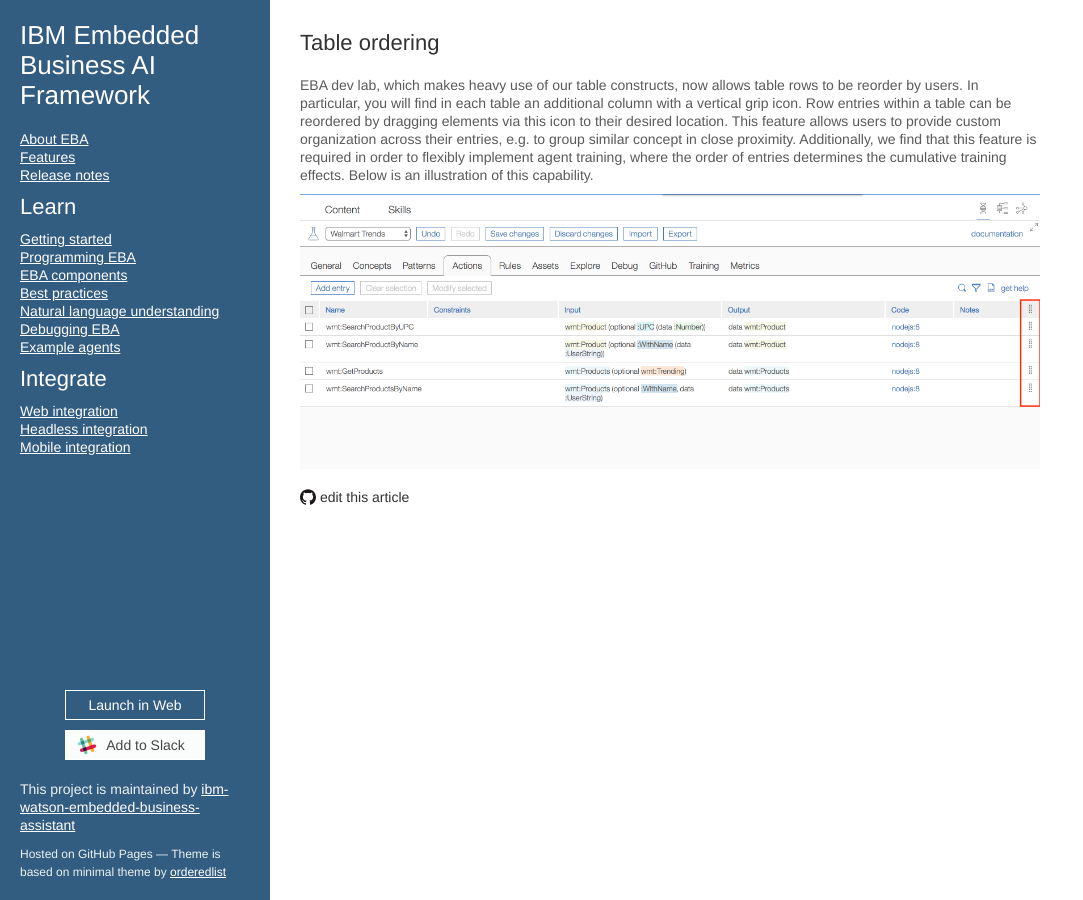
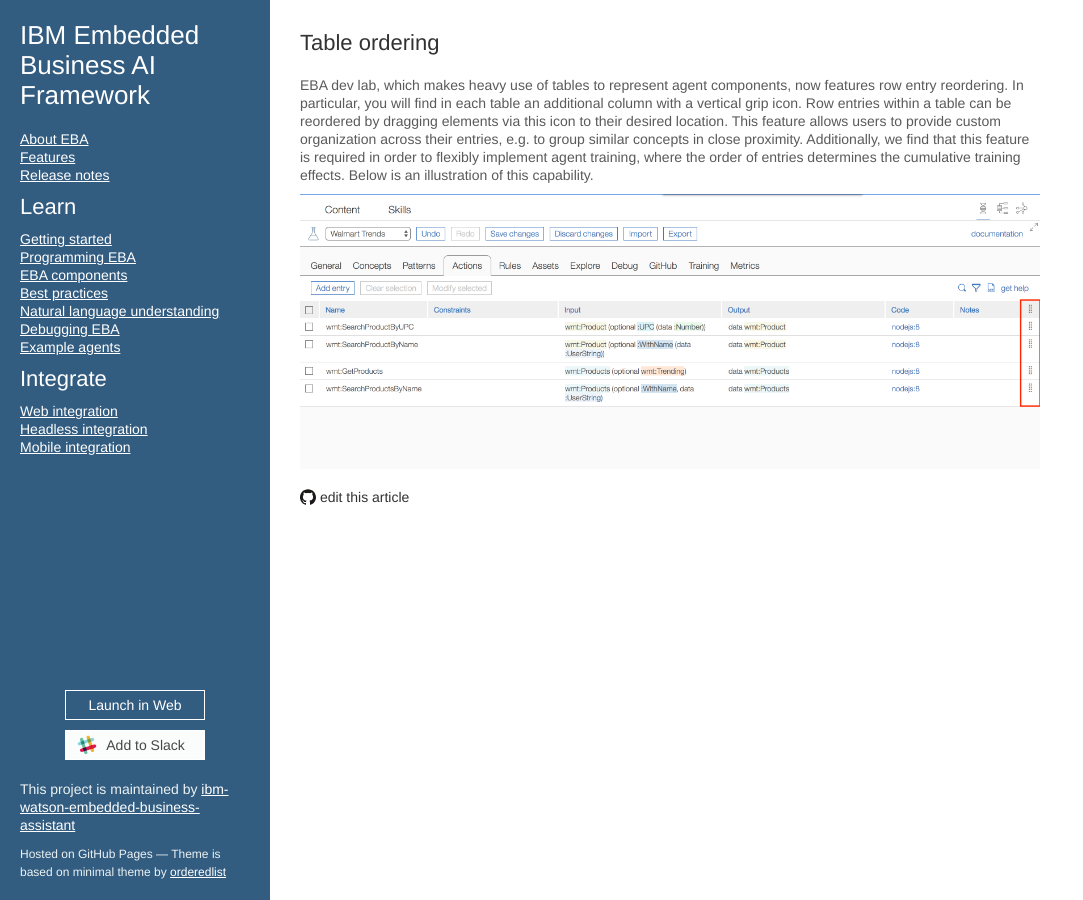
Before and after one commit to ibm-watson-embedded-business-assistant/eba-example-agents, a Jekyll site: the page built from release/blogs/TableOrdering.md, in a window 1280 px wide. Shown: the whole page, without its empty margins (0-1083 px from the left). Built offline with Jekyll 4.4.1, drawn with Linux system fonts in a browser that asks for light colours; our own code applies the rules of GitHub Pages for plain Markdown files.

Commit message:
Update TableOrdering.md

```diff
--- a/release/blogs/TableOrdering.md
+++ b/release/blogs/TableOrdering.md
@@ -1,5 +1,5 @@
 ## Table ordering
 
-EBA dev lab, which makes heavy use of our table constructs, now allows table rows to be reorder by users. In particular, you will find in each table an additional column with a vertical grip icon. Row entries within a table can be reordered by dragging elements via this icon to their desired location. This feature allows users to provide custom organization across their entries, e.g. to group similar concept in close proximity. Additionally, we find that this feature is required in order to flexibly implement agent training, where the order of entries determines the cumulative training effects. Below is an illustration of this capability.
+EBA dev lab, which makes heavy use of tables to represent agent components, now features row entry reordering. In particular, you will find in each table an additional column with a vertical grip icon. Row entries within a table can be reordered by dragging elements via this icon to their desired location. This feature allows users to provide custom organization across their entries, e.g. to group similar concepts in close proximity. Additionally, we find that this feature is required in order to flexibly implement agent training, where the order of entries determines the cumulative training effects. Below is an illustration of this capability.
 
 [![Table ordering](../images/table-ordering.png "Table ordering")](../images/table-ordering.png)
```
